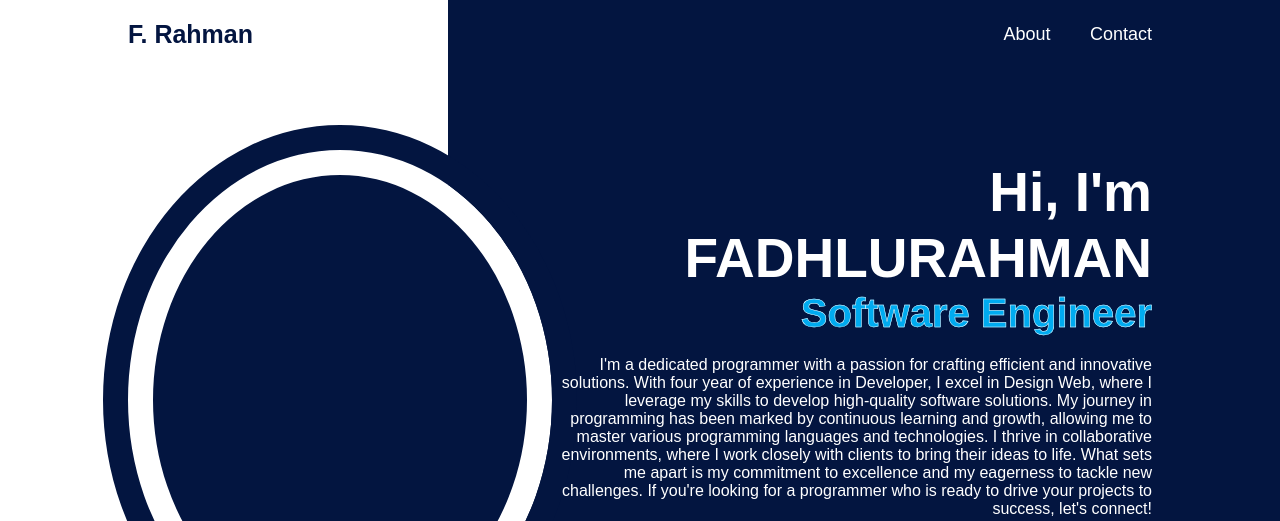
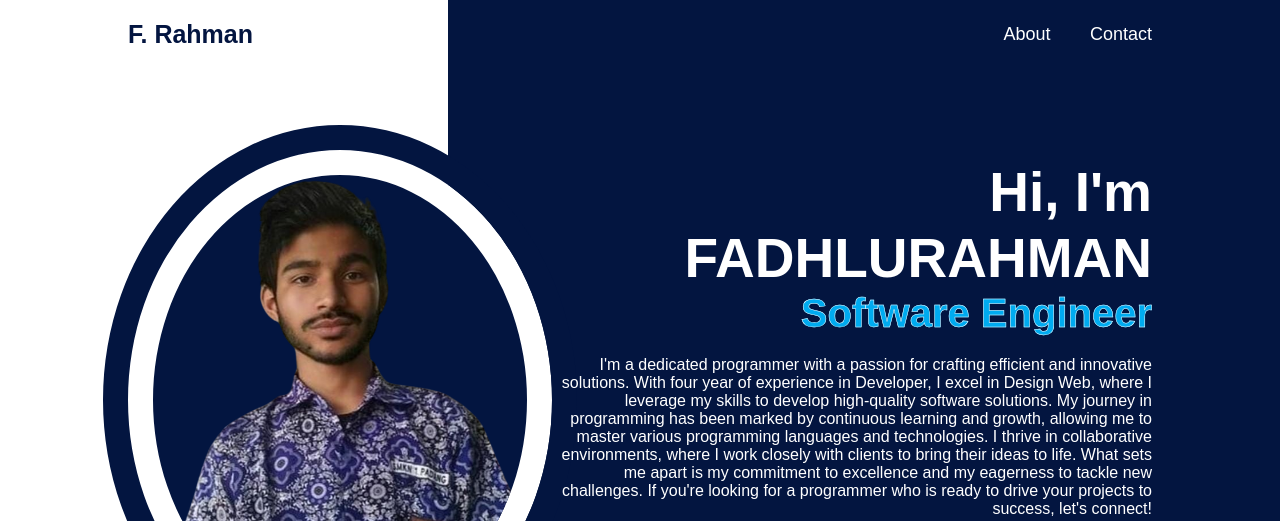
Before and after one commit to Fadhlurahman03/Portofolio_UTS_Kampus, a plain HTML site: page index.html in a window 1280 px wide. Shown: the top 521 px of the page. Drawn offline with nearby package versions, Linux system fonts and the light colour scheme; the site is published under a folder, as on GitHub Pages, so addresses that start at the root find nothing.

Commit message:
Update index.html

```diff
--- a/index.html
+++ b/index.html
@@ -18,7 +18,7 @@
     </header>
     <section class="home">
         <div class="home-image">
-            <img src="/foto.png" alt="" srcset="">
+            <img src="./foto.png" alt="" srcset="">
         </div>
         <div class="home-content">
             <h1>Hi, I'm FADHLURAHMAN </h1>
```
